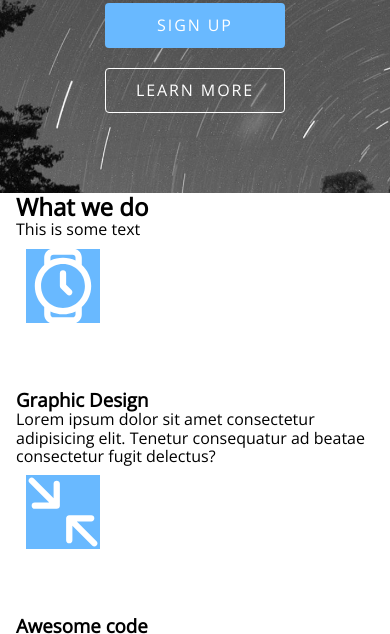
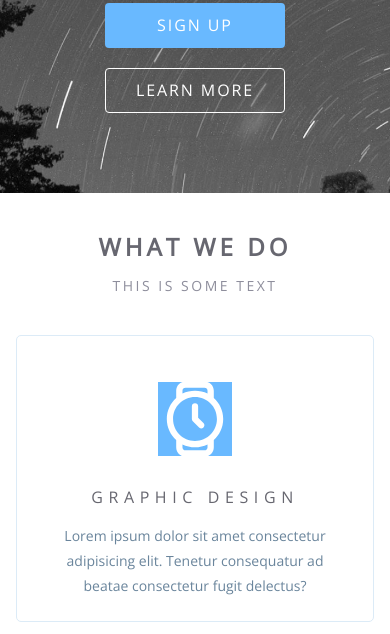
Before and after one commit to i-webtest/velocity, a plain HTML site: page index.html in a window 390 px wide. Shown: the part 186-820 px from the top of the page. Drawn offline with Linux system fonts and the light colour scheme.

Commit message:
Added styles for section what

```diff
--- /dev/null
+++ b/css/card.css
@@ -0,0 +1,44 @@
+.card {
+  display: flex;
+  flex-direction: column;
+  align-items: center;
+  border: 1px solid #dcebf7;
+  border-radius: 5px;
+  padding: 36px 16px 23px;
+}
+
+.card__icon {
+  width: 94px;
+  height: 94px;
+  margin-bottom: 19px;
+}
+
+.card__title {
+  font-weight: 400;
+  font-size: 20px;
+  line-height: 1.5;
+  letter-spacing: 0.35em;
+  text-transform: uppercase;
+  text-align: center;
+  color: #676770;
+  margin-bottom: 14px;
+}
+
+.card__description {
+  font-size: 14px;
+  line-height: 1.79;
+  text-align: center;
+  color: #6a859c;
+}
+
+@media (max-width: 990px) {
+  .card__title {
+    font-size: 16px;
+  }
+}
+
+@media (max-width: 860px) {
+  .card__description {
+    max-width: 300px;
+  }
+}
--- a/css/style.css
+++ b/css/style.css
@@ -3,3 +3,5 @@
 @import 'default.css';
 @import 'header.css';
 @import 'hero.css';
+@import 'what.css';
+@import 'card.css';
--- /dev/null
+++ b/css/what.css
@@ -0,0 +1,46 @@
+.what {
+  padding: 80px 0;
+}
+
+.what__title {
+  color: #676770;
+}
+
+.what__description {
+  font-size: 17px;
+  line-height: 1.18;
+  letter-spacing: 0.18em;
+  text-transform: uppercase;
+  text-align: center;
+  color: #8e8e9c;
+  margin-bottom: 62px;
+}
+
+.what__list {
+  display: flex;
+  justify-content: space-between;
+  gap: 20px;
+}
+
+@media (max-width: 990px) {
+  .what {
+    padding: 60px 0;
+  }
+}
+
+@media (max-width: 860px) {
+  .what__list {
+    flex-direction: column;
+  }
+}
+
+@media (max-width: 660px) {
+  .what {
+    padding: 40px 0;
+  }
+
+  .what__description {
+    font-size: 14px;
+    margin-bottom: 40px;
+  }
+}
--- a/index.html
+++ b/index.html
@@ -50,7 +50,7 @@
 
       <section class="what" id="what">
         <div class="container">
-          <h2 class="what__title" id="what">What we do</h2>
+          <h2 class="what__title title">What we do</h2>
 
           <p class="what__description">This is some text</p>
 
```
